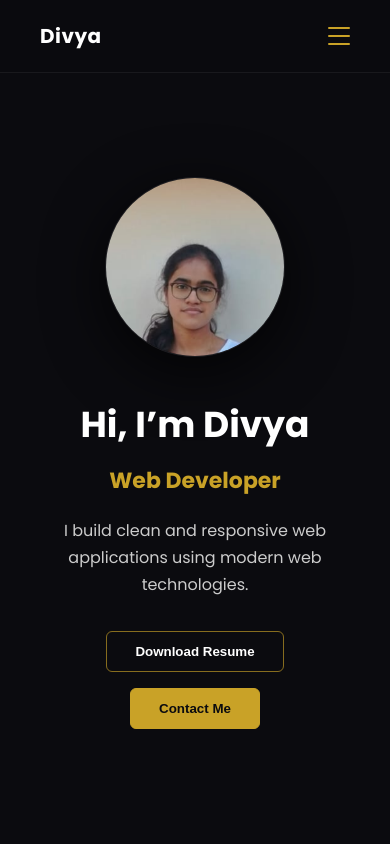
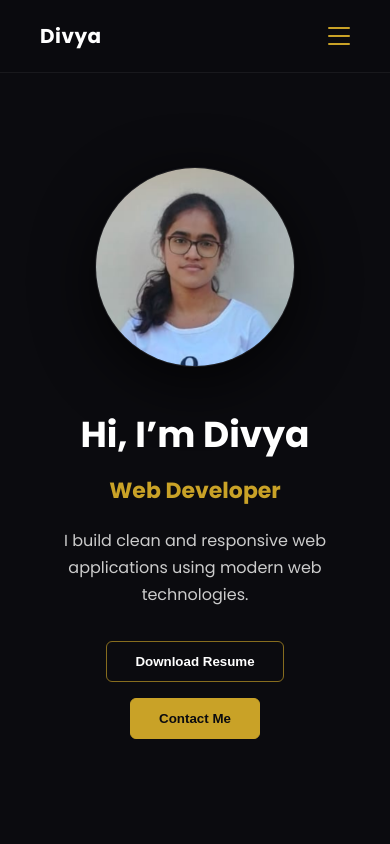
Before and after one commit to divyawebdesign/divya-portfolio, a React (Vite) app: page / in a window 390 px wide. Shown: the top 844 px of the page. Built offline with nearby package versions, Linux system fonts and the light colour scheme.

Commit message:
Updated code

```diff
--- a/src/components/hero.css
+++ b/src/components/hero.css
@@ -17,11 +17,23 @@
 
   /* PERFECT circular image */
   .heroImg {
-    width: 180px !important;
-    height: 180px !important;
+    width: 200px !important;
+    height: 200px !important;
     border-radius: 50% !important;
     object-fit: cover !important;
-    object-position: top center !important;
+    object-position: center 20% !important;
+
+    border: 3px solid rgba(201,162,39,0.6);
+
+    box-shadow:
+      0 0 0 6px rgba(201,162,39,0.08),
+      0 20px 40px rgba(0,0,0,0.6);
+
+    transition: transform 0.3s ease;
+  }
+
+  .heroImg:hover {
+    transform: scale(1.03);
   }
 
 
```
